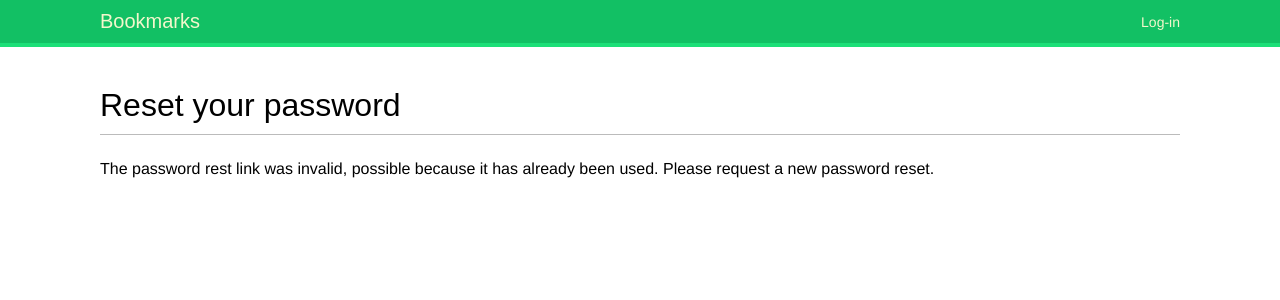
After one commit to mbassale/django-bookmarks, a Django app: page /account/reset/1/1/ in a window 1280 px wide. The commit adds this page. Shown: the top 300 px of the page. Run offline with Django 3.2, Linux system fonts and the light colour scheme; some web fonts are replaced.

Commit message:
Password reset support.
Signed-off-by: Marco Bassaletti <bassaletti@gmail.com>

```diff
--- a/account/templates/registration/login.html
+++ b/account/templates/registration/login.html
@@ -14,5 +14,6 @@
             <input type="hidden" name="next" value="{{ next }}" />
             <p><input type="submit" value="Log-in"></p>
         </form>
+        <p><a href="{% url 'password_reset' %}">Forgotten your password?</a></p>
     </div>
 {% endblock %}
--- /dev/null
+++ b/account/templates/registration/password_reset_complete.html
@@ -0,0 +1,6 @@
+{% extends 'base.html' %}
+{% block title %}Password reset{% endblock %}
+{% block content %}
+    <h1>Password set</h1>
+    <p>Your password has been set. You can <a href="{% url 'login' %}">log in now</a>.</p>
+{% endblock %}
--- /dev/null
+++ b/account/templates/registration/password_reset_confirm.html
@@ -0,0 +1,18 @@
+{% extends 'base.html' %}
+{% block title %}Reset your password{% endblock %}
+{% block content %}
+    <h1>Reset your password</h1>
+    {% if validlink %}
+        <p>Please enter your new password twice:</p>
+        <form method="post">
+            {{ form.as_p }}
+            {% csrf_token %}
+            <p><input type="submit" value="Change my password"></p>
+        </form>
+    {% else %}
+        <p>
+            The password rest link was invalid, possible because it has already been used.
+            Please request a new password reset.
+        </p>
+    {% endif %}
+{% endblock %}
--- /dev/null
+++ b/account/templates/registration/password_reset_email.html
@@ -0,0 +1,3 @@
+Someone asked for password reset for email {{ email }}. Follow the link below:
+{{ protocol }}://{{ domain }}{% url 'password_reset_confirm' uidb64=uid token=token %}
+Your username, in case you've forgotten: {{ user.get_username }}
--- a/account/urls.py
+++ b/account/urls.py
@@ -8,6 +8,12 @@ urlpatterns = [
     path('', views.dashboard, name='dashboard'),
     path('login/', auth_views.LoginView.as_view(), name='login'),
     path('logout/', auth_views.LogoutView.as_view(), name='logout'),
+    # change password urls
     path('password_change/', auth_views.PasswordChangeView.as_view(), name='password_change'),
-    path('password_change/done/', auth_views.PasswordChangeDoneView.as_view(), name='password_change_done')
+    path('password_change/done/', auth_views.PasswordChangeDoneView.as_view(), name='password_change_done'),
+    # reset password urls
+    path('password_reset/', auth_views.PasswordResetView.as_view(), name='password_reset'),
+    path('password_reset/done/', auth_views.PasswordChangeDoneView.as_view(), name='password_reset_done'),
+    path('reset/<uidb64>/<token>/', auth_views.PasswordResetConfirmView.as_view(), name='password_reset_confirm'),
+    path('reset/done/', auth_views.PasswordResetCompleteView.as_view(), name='password_reset_complete')
 ]
```
Also changed, not shown: account/templates/account/login.html (deleted, +0 -11 lines), account/templates/registration/password_reset_done.html (added, +7 -0 lines), account/templates/registration/password_reset_form.html (added, +11 -0 lines).
